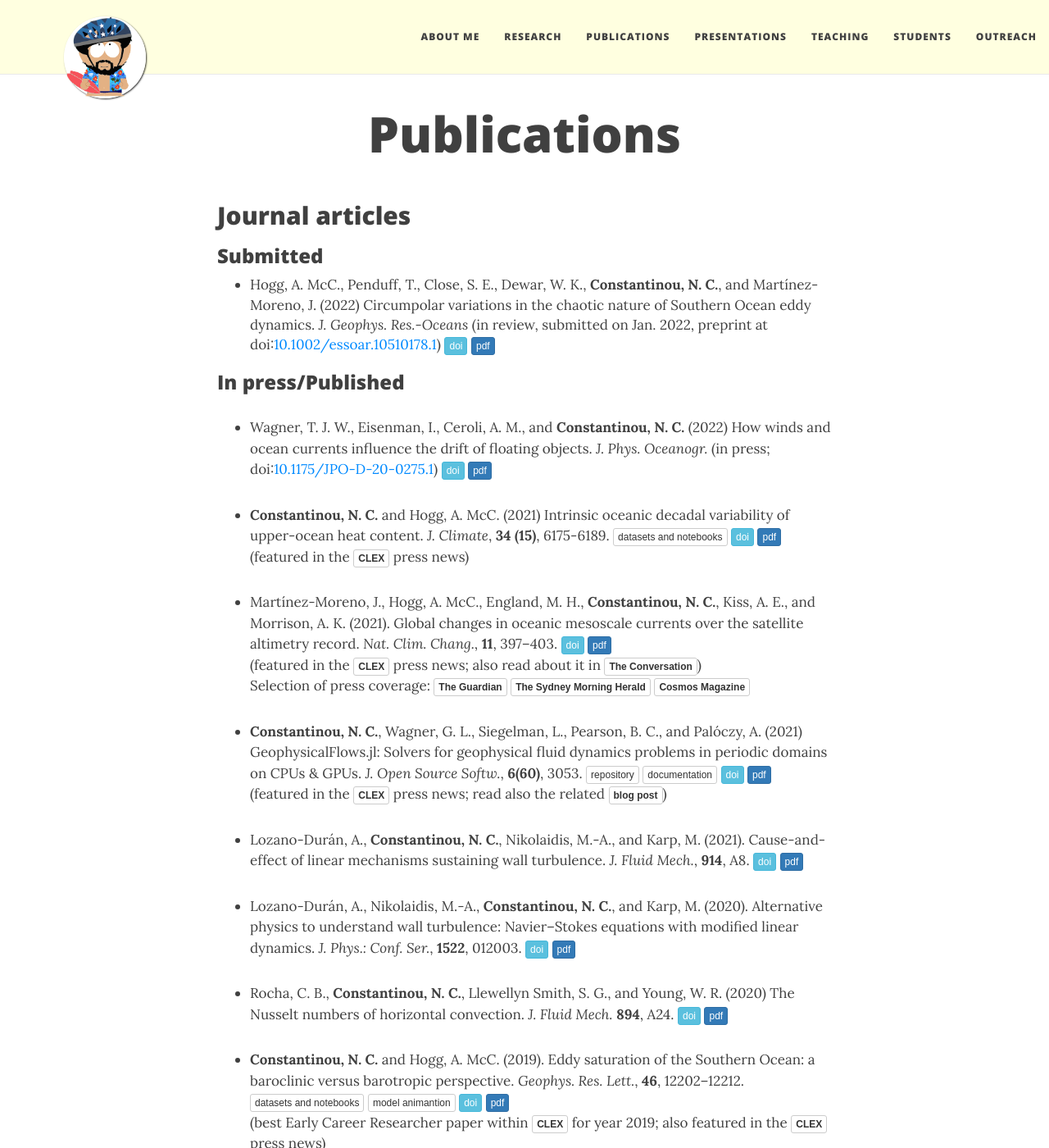
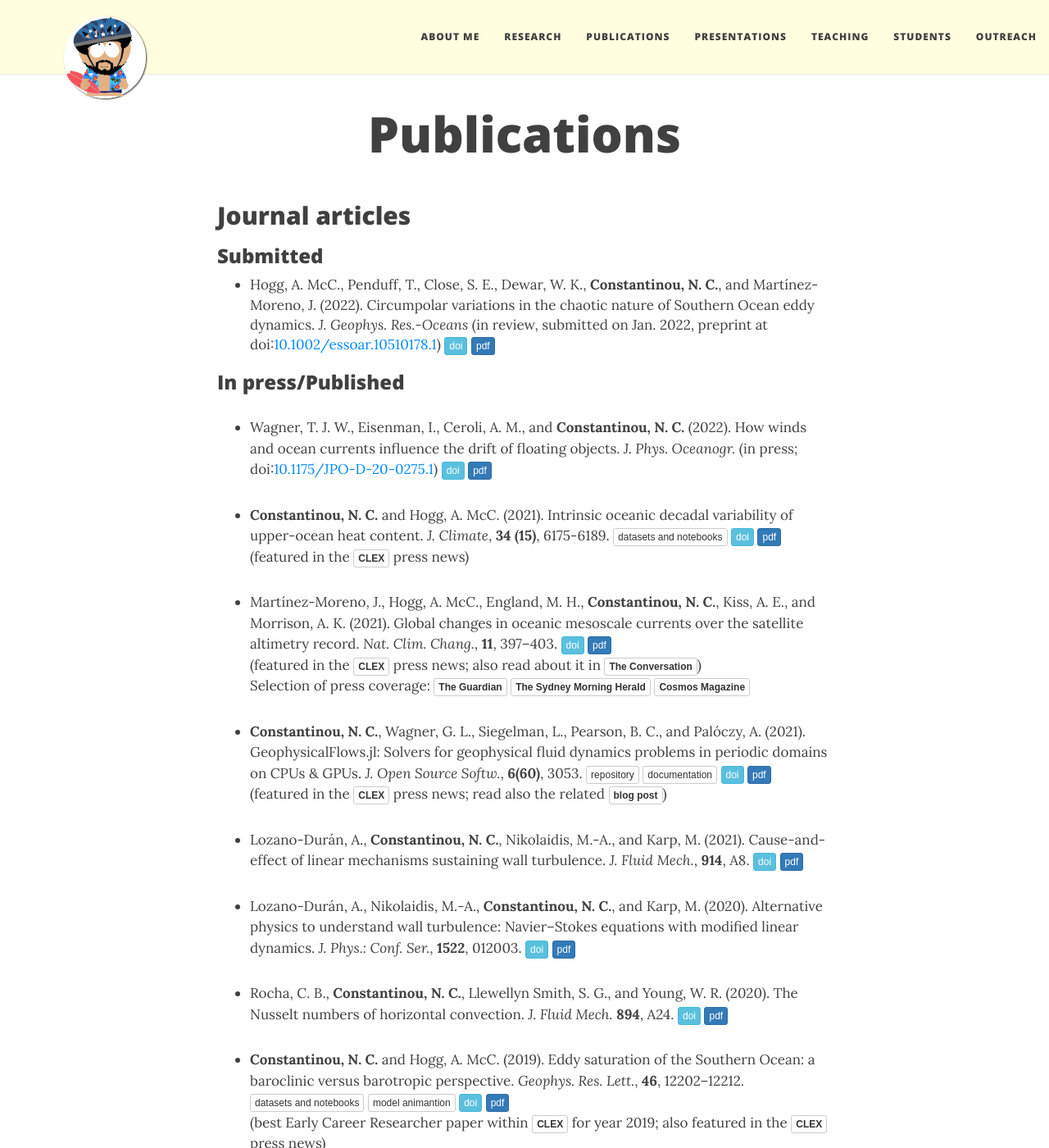
Before and after one commit to navidcy/navidcy.github.io, a Jekyll site: the page built from publications.md, in a window 1280 px wide and 1400 px high. Shown: the whole window at 82% size. Built offline with Jekyll 4.4.1, drawn with Linux system fonts in a browser that asks for light colours; nearby versions of some CDN libraries; comment, search, counter and statistics services are not loaded.

Commit message:
homogenize style

```diff
--- a/publications.md
+++ b/publications.md
@@ -17,15 +17,15 @@ title: Publications
 
 ### Submitted
 
- - Hogg, A. McC., Penduff, T., Close, S. E., Dewar, W. K., **Constantinou, N. C.**, and Martínez-Moreno, J. (2022) Circumpolar variations in the chaotic nature of Southern Ocean eddy dynamics. _J. Geophys. Res.-Oceans_ (in review, submitted on Jan. 2022, preprint at doi:<a href="https://doi.org/10.1002/essoar.10510178.1">10.1002/essoar.10510178.1</a>) [<span class="btn btn-info btn-xs{{end}}" style="font-family:sans-serif;">doi</span>][occiput-SO-preprint-doi]{:target="_blank"} [<span class="btn btn-primary btn-xs{{end}}" style="font-family:sans-serif;">pdf</span>][occiput-SO]
+ - Hogg, A. McC., Penduff, T., Close, S. E., Dewar, W. K., **Constantinou, N. C.**, and Martínez-Moreno, J. (2022). Circumpolar variations in the chaotic nature of Southern Ocean eddy dynamics. _J. Geophys. Res.-Oceans_ (in review, submitted on Jan. 2022, preprint at doi:<a href="https://doi.org/10.1002/essoar.10510178.1">10.1002/essoar.10510178.1</a>) [<span class="btn btn-info btn-xs{{end}}" style="font-family:sans-serif;">doi</span>][occiput-SO-preprint-doi]{:target="_blank"} [<span class="btn btn-primary btn-xs{{end}}" style="font-family:sans-serif;">pdf</span>][occiput-SO]
 
 
 ### In press/Published
 
-- Wagner, T. J. W., Eisenman, I., Ceroli, A. M., and **Constantinou, N. C.** (2022) How winds and ocean currents influence the drift of floating objects. _J. Phys. Oceanogr._ (in press; doi:<a href="https://doi.org/10.1175/JPO-D-20-0275.1">10.1175/JPO-D-20-0275.1</a>) [<span class="btn btn-info btn-xs{{end}}" style="font-family:sans-serif;">doi</span>][objectdrift-doi]{:target="_blank"} [<span class="btn btn-primary btn-xs{{end}}" style="font-family:sans-serif;">pdf</span>][objectdrift]
+- Wagner, T. J. W., Eisenman, I., Ceroli, A. M., and **Constantinou, N. C.** (2022). How winds and ocean currents influence the drift of floating objects. _J. Phys. Oceanogr._ (in press; doi:<a href="https://doi.org/10.1175/JPO-D-20-0275.1">10.1175/JPO-D-20-0275.1</a>) [<span class="btn btn-info btn-xs{{end}}" style="font-family:sans-serif;">doi</span>][objectdrift-doi]{:target="_blank"} [<span class="btn btn-primary btn-xs{{end}}" style="font-family:sans-serif;">pdf</span>][objectdrift]
 
 
-- **Constantinou, N. C.** and Hogg, A. McC. (2021) Intrinsic oceanic decadal variability of upper-ocean heat content. _J. Climate_, **34 (15)**, 6175-6189. [<span class="btn btn-default btn-xs{{end}}" style="font-family:sans-serif;">datasets and notebooks</span>][JClimateUOHC-repo]{:target="_blank"} [<span class="btn btn-info btn-xs{{end}}" style="font-family:sans-serif;">doi</span>][intrinsic-ocean-var-doi]{:target="_blank"} [<span class="btn btn-primary btn-xs{{end}}" style="font-family:sans-serif;">pdf</span>][intrinsic-ocean-var] <span align="right" class='altmetric-embed' data-badge-type="2" data-condensed="true" data-hide-less-than="2" data-doi="10.1175/JCLI-D-20-0962.1"></span> <br/>
+- **Constantinou, N. C.** and Hogg, A. McC. (2021). Intrinsic oceanic decadal variability of upper-ocean heat content. _J. Climate_, **34 (15)**, 6175-6189. [<span class="btn btn-default btn-xs{{end}}" style="font-family:sans-serif;">datasets and notebooks</span>][JClimateUOHC-repo]{:target="_blank"} [<span class="btn btn-info btn-xs{{end}}" style="font-family:sans-serif;">doi</span>][intrinsic-ocean-var-doi]{:target="_blank"} [<span class="btn btn-primary btn-xs{{end}}" style="font-family:sans-serif;">pdf</span>][intrinsic-ocean-var] <span align="right" class='altmetric-embed' data-badge-type="2" data-condensed="true" data-hide-less-than="2" data-doi="10.1175/JCLI-D-20-0962.1"></span> <br/>
 (featured in the [<span class="btn btn-default btn-xs{{end}}" style="font-family:sans-serif;"><b>CLEX</b></span>][JClimateUOHC-clexbrief]{:target="_blank"} press news)
 
 
@@ -34,7 +34,7 @@ title: Publications
 Selection of press coverage: [<span class="btn btn-default btn-xs{{end}}" style="font-family:sans-serif;"><b>The Guardian</b></span>](https://www.theguardian.com/environment/2021/apr/23/changes-to-giant-ocean-eddies-could-have-devastating-effects-globally){:target="_blank"} [<span class="btn btn-default btn-xs{{end}}" style="font-family:sans-serif;"><b>The Sydney Morning Herald</b></span>](https://www.smh.com.au/environment/climate-change/world-s-oceans-changing-as-currents-show-new-patterns-20210422-p57lcw.html){:target="_blank"} [<span class="btn btn-default btn-xs{{end}}" style="font-family:sans-serif;"><b>Cosmos Magazine</b></span>](https://cosmosmagazine.com/earth/oceans/energetic-ocean-eddies-on-the-rise/){:target="_blank"}
 
 
-- **Constantinou, N. C.**, Wagner, G. L., Siegelman, L., Pearson, B. C., and Palóczy, A. (2021) GeophysicalFlows.jl: Solvers for geophysical fluid dynamics problems in periodic domains on CPUs & GPUs. _J. Open Source Softw._, **6(60)**, 3053. [<span class="btn btn-default btn-xs{{end}}" style="font-family:sans-serif;">repository</span>][GeophysicalFlows-repo]{:target="_blank"} [<span class="btn btn-default btn-xs{{end}}" style="font-family:sans-serif;">documentation</span>][GeophysicalFlows-docs]{:target="_blank"} [<span class="btn btn-info btn-xs{{end}}" style="font-family:sans-serif;">doi</span>][geophysicalflows-doi]{:target="_blank"} [<span class="btn btn-primary btn-xs{{end}}" style="font-family:sans-serif;">pdf</span>][geophysicalflows] <span align="right" class='altmetric-embed' data-badge-type="2" data-condensed="true" data-hide-less-than="2" data-doi="10.21105/joss.03053"></span><br/>
+- **Constantinou, N. C.**, Wagner, G. L., Siegelman, L., Pearson, B. C., and Palóczy, A. (2021). GeophysicalFlows.jl: Solvers for geophysical fluid dynamics problems in periodic domains on CPUs & GPUs. _J. Open Source Softw._, **6(60)**, 3053. [<span class="btn btn-default btn-xs{{end}}" style="font-family:sans-serif;">repository</span>][GeophysicalFlows-repo]{:target="_blank"} [<span class="btn btn-default btn-xs{{end}}" style="font-family:sans-serif;">documentation</span>][GeophysicalFlows-docs]{:target="_blank"} [<span class="btn btn-info btn-xs{{end}}" style="font-family:sans-serif;">doi</span>][geophysicalflows-doi]{:target="_blank"} [<span class="btn btn-primary btn-xs{{end}}" style="font-family:sans-serif;">pdf</span>][geophysicalflows] <span align="right" class='altmetric-embed' data-badge-type="2" data-condensed="true" data-hide-less-than="2" data-doi="10.21105/joss.03053"></span><br/>
 (featured in the [<span class="btn btn-default btn-xs{{end}}" style="font-family:sans-serif;"><b>CLEX</b></span>][geophysicalflows-clexbrief]{:target="_blank"} press news; read also the related [<span class="btn btn-default btn-xs{{end}}" style="font-family:sans-serif;"><b>blog post</b></span>][geophysicalflows-blog]{:target="_blank"})
 
 
@@ -44,7 +44,7 @@ Selection of press coverage: [<span class="btn btn-default btn-xs{{end}}" style=
 - Lozano-Durán, A., Nikolaidis, M.-A., **Constantinou, N. C.**, and Karp, M. (2020). Alternative physics to understand wall turbulence: Navier–Stokes equations with modified linear dynamics. _J. Phys.: Conf. Ser._, **1522**, 012003. [<span class="btn btn-info btn-xs{{end}}" style="font-family:sans-serif;">doi</span>][multiflow2019-doi]{:target="_blank"} [<span class="btn btn-primary btn-xs{{end}}" style="font-family:sans-serif;">pdf</span>][multiflow2019-linearmechanism] <span align="right" class='altmetric-embed' data-badge-type="2" data-condensed="true" data-hide-less-than="2" data-doi="10.1088/1742-6596/1522/1/012003"></span> <br/>
 
 
-- Rocha, C. B., **Constantinou, N. C.**, Llewellyn Smith, S. G., and Young, W. R. (2020) The Nusselt numbers of horizontal convection. _J. Fluid Mech._ **894**, A24. [<span class="btn btn-info btn-xs{{end}}" style="font-family:sans-serif;">doi</span>][HCNuDefinition-doi]{:target="_blank"} [<span class="btn btn-primary btn-xs{{end}}" style="font-family:sans-serif;">pdf</span>][HCNuDefinition] <span align="right" class='altmetric-embed' data-badge-type="2" data-condensed="true" data-hide-less-than="2" data-doi="10.1017/jfm.2020.269"></span> <br/>
+- Rocha, C. B., **Constantinou, N. C.**, Llewellyn Smith, S. G., and Young, W. R. (2020). The Nusselt numbers of horizontal convection. _J. Fluid Mech._ **894**, A24. [<span class="btn btn-info btn-xs{{end}}" style="font-family:sans-serif;">doi</span>][HCNuDefinition-doi]{:target="_blank"} [<span class="btn btn-primary btn-xs{{end}}" style="font-family:sans-serif;">pdf</span>][HCNuDefinition] <span align="right" class='altmetric-embed' data-badge-type="2" data-condensed="true" data-hide-less-than="2" data-doi="10.1017/jfm.2020.269"></span> <br/>
 
 
 - **Constantinou, N. C.** and Hogg, A. McC. (2019). Eddy saturation of the Southern Ocean: a baroclinic versus barotropic perspective. _Geophys. Res. Lett._, **46**, 12202–12212. [<span class="btn btn-default btn-xs{{end}}" style="font-family:sans-serif;">datasets and notebooks</span>][GRLEddySat-repo]{:target="_blank"} [<span class="btn btn-default btn-xs{{end}}" style="font-family:sans-serif;">model animantion</span>][twolayer-mom6-movie]{:target="_blank"} [<span class="btn btn-info btn-xs{{end}}" style="font-family:sans-serif;">doi</span>][EddySat-BtBc-doi]{:target="_blank"} [<span class="btn btn-primary btn-xs{{end}}" style="font-family:sans-serif;">pdf</span>][eddysaturation-BC-BT] <span align="right" class='altmetric-embed' data-badge-type="2" data-condensed="true" data-hide-less-than="2" data-doi="10.1029/2019GL084117"></span> <br/>
```
